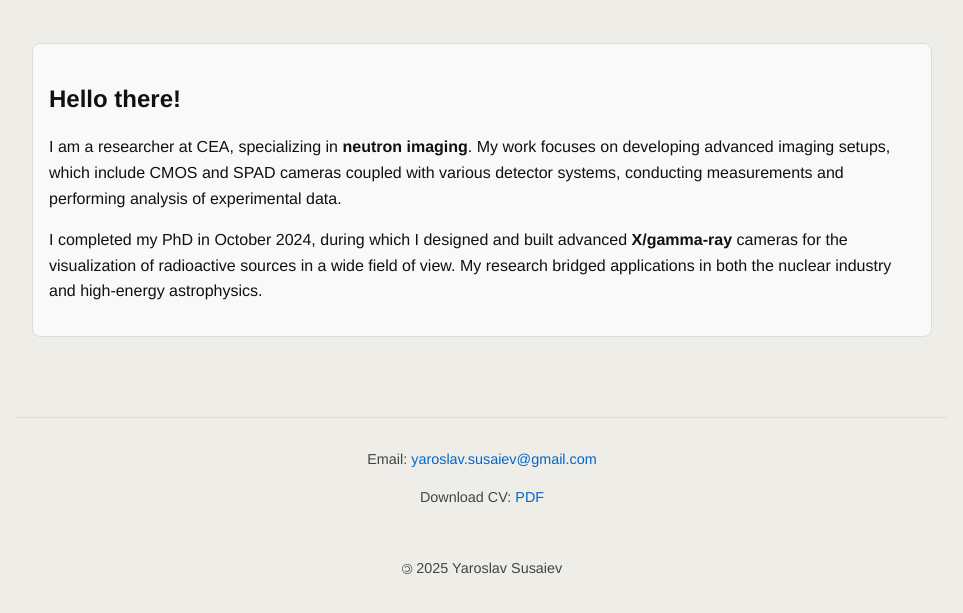
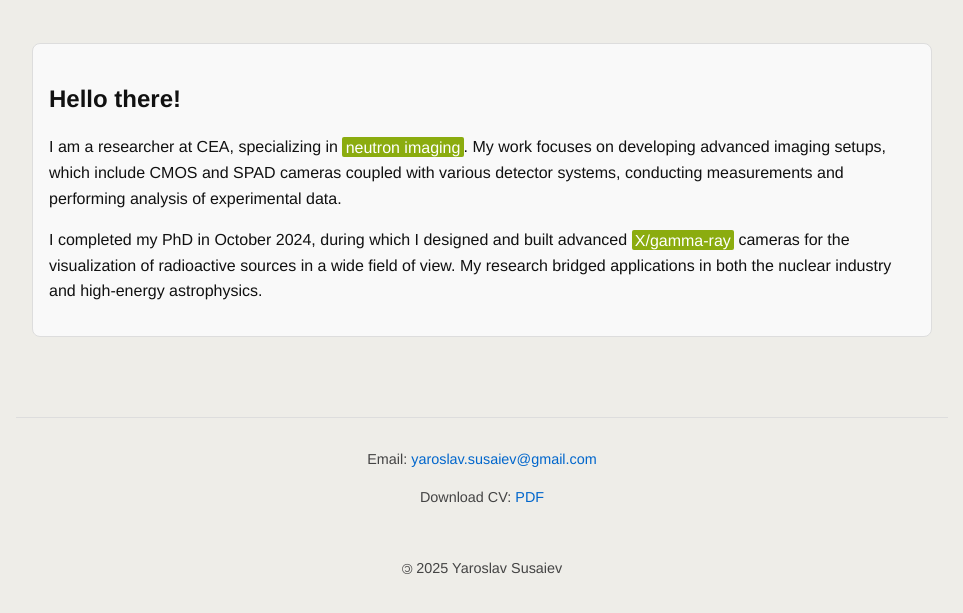
Before and after one commit to ysusaiev/ysusaiev.github.io, a plain HTML site: page index.html in a window 1280 px wide. Shown: the part 125-738 px from the top of the page, without its empty margins (158-1121 px from the left). Drawn offline with Linux system fonts and the light colour scheme.

Commit message:
Added green text highlight

```diff
--- a/css/style.css
+++ b/css/style.css
@@ -146,3 +146,10 @@ body.debug-borders *:focus {
   outline-color: rgba(0, 150, 255, 0.7);
   outline-width: 2px;
 }
+
+.highlight {
+  background-color: #8bac0f;
+  color: #fff;        /* optional: make text white for contrast */
+  padding: 0.1em 0.2em;
+  border-radius: 2px; /* optional: subtle rounding */
+}
--- a/index.html
+++ b/index.html
@@ -40,9 +40,9 @@
   <section id="about" class="project-card">
     <h2>Hello there!</h2>
 
-      <p>I am a researcher at CEA, specializing in <strong>neutron imaging</strong>. My work focuses on developing advanced imaging setups, which include CMOS and SPAD cameras coupled with various detector systems, conducting measurements and performing analysis of experimental data.</p>
+      <p>I am a researcher at CEA, specializing in <span class="highlight">neutron imaging</span>. My work focuses on developing advanced imaging setups, which include CMOS and SPAD cameras coupled with various detector systems, conducting measurements and performing analysis of experimental data.</p>
 
-      <p>I completed my PhD in October 2024, during which I designed and built advanced <strong>X/gamma-ray</strong> cameras for the visualization of radioactive sources in a wide field of view. My research bridged applications in both the nuclear industry and high-energy astrophysics.</p>
+      <p>I completed my PhD in October 2024, during which I designed and built advanced <span class="highlight">X/gamma-ray</span> cameras for the visualization of radioactive sources in a wide field of view. My research bridged applications in both the nuclear industry and high-energy astrophysics.</p>
 
   </section>
 </main>
```
